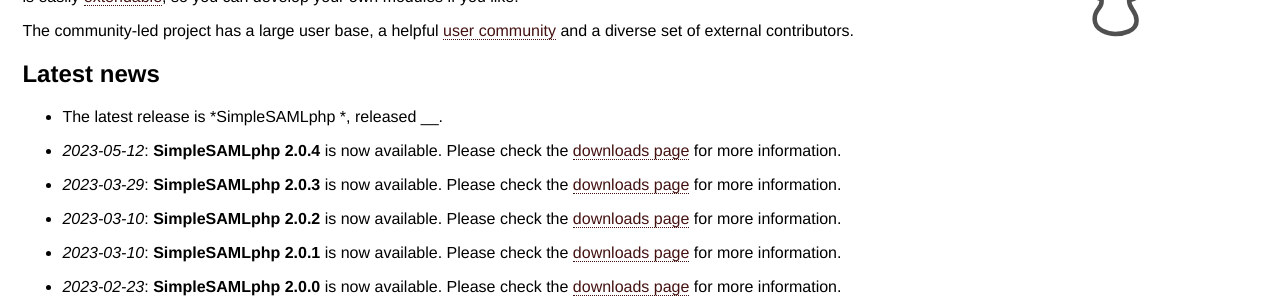
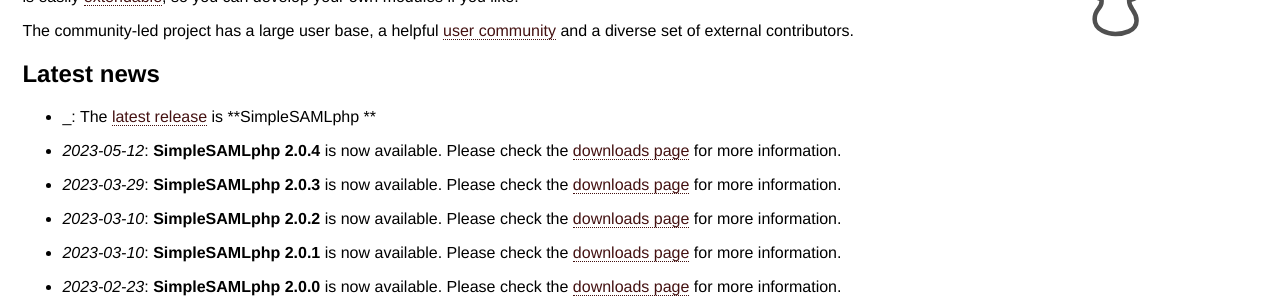
Before and after one commit to simplesamlphp/simplesamlphp.github.io, a Jekyll site: the page built from index.md, in a window 1280 px wide. Shown: the part 305-605 px from the top of the page. Built offline with Jekyll 4.4.1, drawn with Linux system fonts in a browser that asks for light colours.

Commit message:
Reword release news

```diff
--- a/index.md
+++ b/index.md
@@ -19,7 +19,7 @@
 
 ## Latest news
 
-* The latest release is *SimpleSAMLphp {{ site.data.latest.tag_name | remove_first: "v" }}*, released _{{ site.data.latest.published_at | date: "%Y-%m-%d" }}_.
+* _{{ site.data.latest.published_at | date: "%Y-%m-%d" }}: The [latest release](/downloads/) is **SimpleSAMLphp {{ site.data.latest.tag_name | remove_first: "v" }}**
 
 {% for post in site.posts limit:10 %}
 
```
